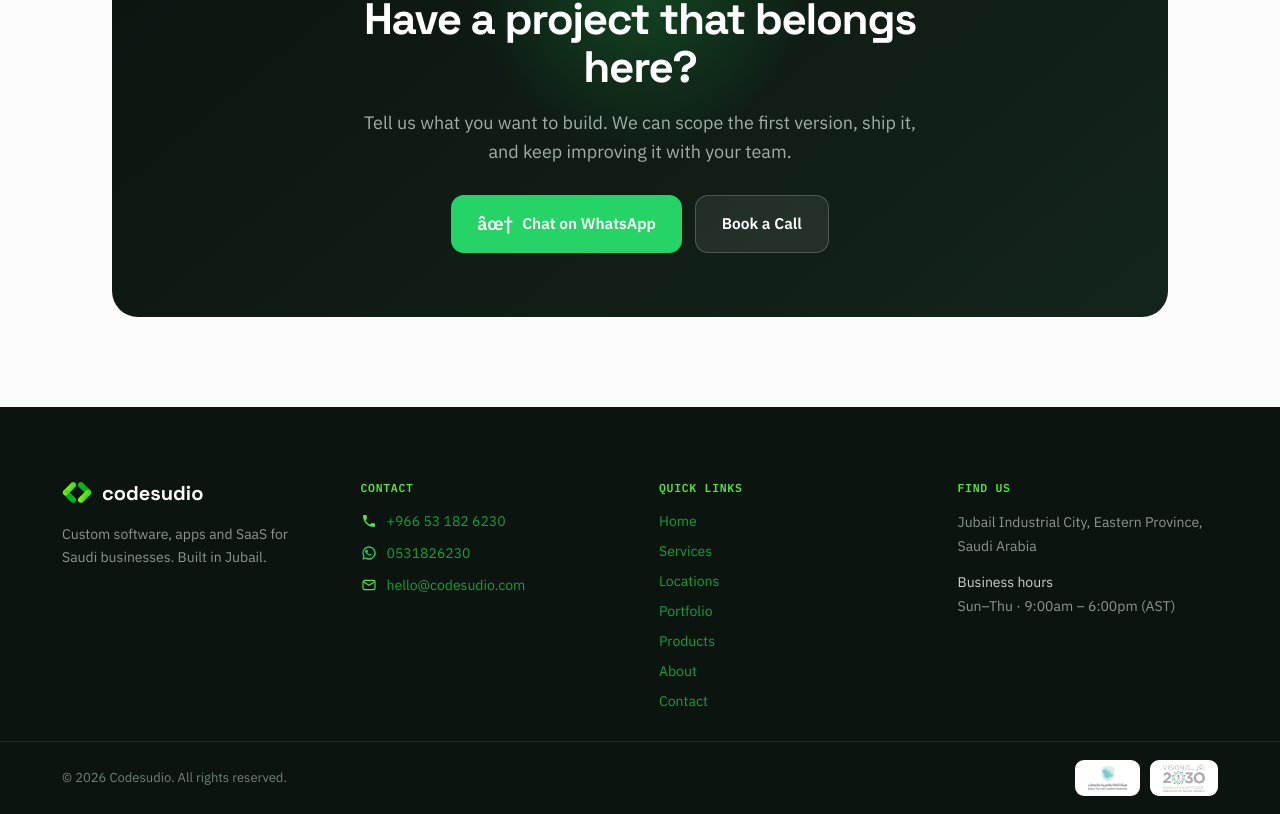
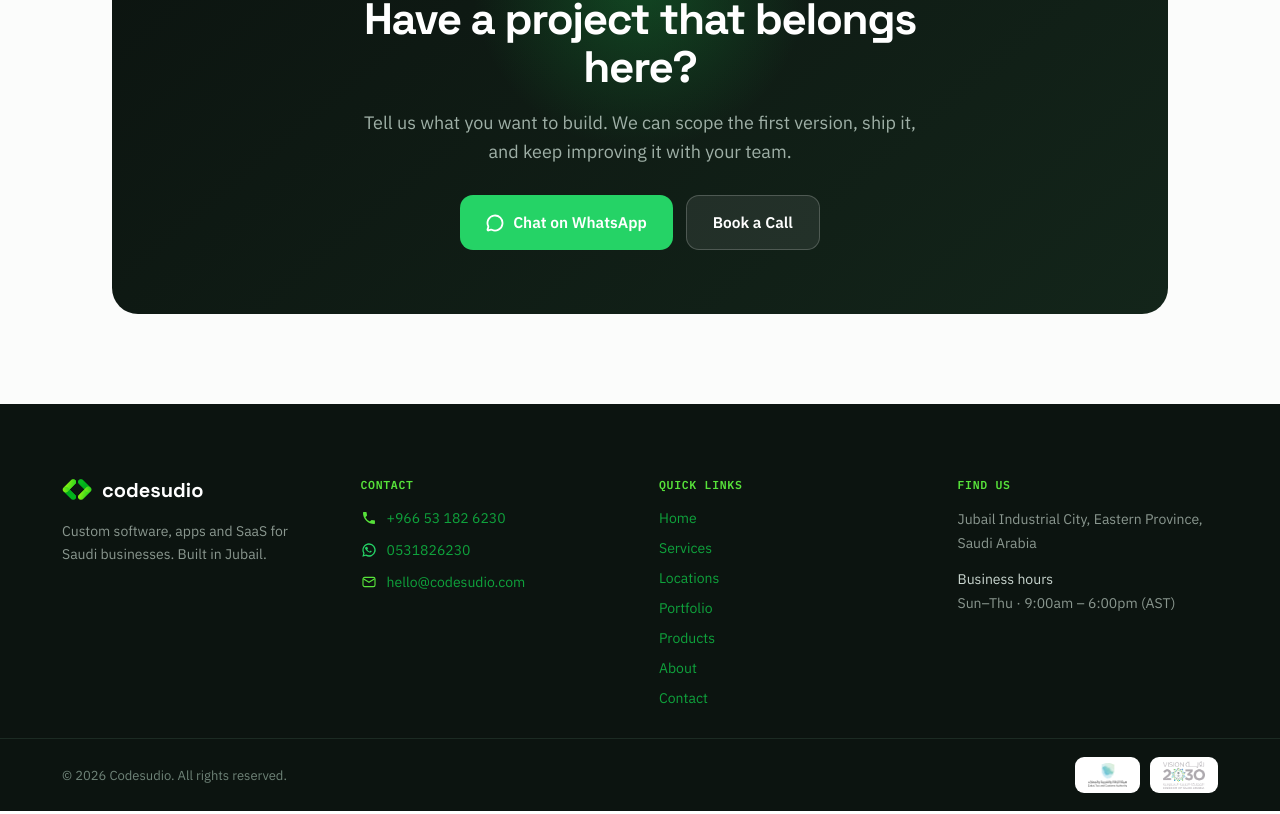
Before and after one commit to pkmbilal/codesudio, a Next.js app: page /portfolio in a window 1280 px wide. Shown: the part 1521-2335 px from the top of the page. Built offline with nearby package versions, Linux system fonts and the light colour scheme; no server answers.

Commit message:
feat: Add MessageCircle icon from lucide-react to portfolio and products pages

```diff
--- a/app/portfolio/PortfolioIndexClient.js
+++ b/app/portfolio/PortfolioIndexClient.js
@@ -1,6 +1,7 @@
 'use client';
 
 import Link from 'next/link';
+import { MessageCircle } from 'lucide-react';
 import { useLanguage } from '@/lib/language-context';
 import { common } from '@/dictionaries/common';
 import { portfolioIndex } from '@/dictionaries/portfolio';
@@ -88,7 +89,7 @@ export default function PortfolioIndexClient() {
                 rel="noopener"
                 className="inline-flex items-center gap-[9px] rounded-[13px] bg-whatsapp px-[26px] py-[15px] text-[15.5px] font-semibold !text-white transition-all hover:-translate-y-px hover:bg-whatsapp-hover"
               >
-                <span className="text-lg">âœ†</span>
+                <MessageCircle aria-hidden="true" className="h-[18px] w-[18px]" strokeWidth={2.4} />
                 {t.heroCtaPrimary}
               </a>
               <Link
--- a/app/products/ProductsIndexClient.js
+++ b/app/products/ProductsIndexClient.js
@@ -1,6 +1,7 @@
 'use client';
 
 import Link from 'next/link';
+import { MessageCircle } from 'lucide-react';
 import { useLanguage } from '@/lib/language-context';
 import { common } from '@/dictionaries/common';
 import { PRODUCTS } from '@/data/products';
@@ -114,7 +115,7 @@ export default function ProductsIndexClient() {
                 rel="noopener"
                 className="inline-flex items-center gap-[9px] rounded-[13px] bg-whatsapp px-[26px] py-[15px] text-[15.5px] font-semibold !text-white transition-all hover:-translate-y-px hover:bg-whatsapp-hover"
               >
-                <span className="text-lg">âœ†</span>
+                <MessageCircle aria-hidden="true" className="h-[18px] w-[18px]" strokeWidth={2.4} />
                 {t.heroCtaPrimary}
               </a>
               <Link
--- a/package.json
+++ b/package.json
@@ -10,6 +10,7 @@
   },
   "dependencies": {
     "@next/third-parties": "^16.2.12",
+    "lucide-react": "^1.27.0",
     "next": "16.2.10",
     "react": "19.2.4",
     "react-dom": "19.2.4"
```
Also changed, not shown: 1 other file (tests, documents, lock files or other folders).
